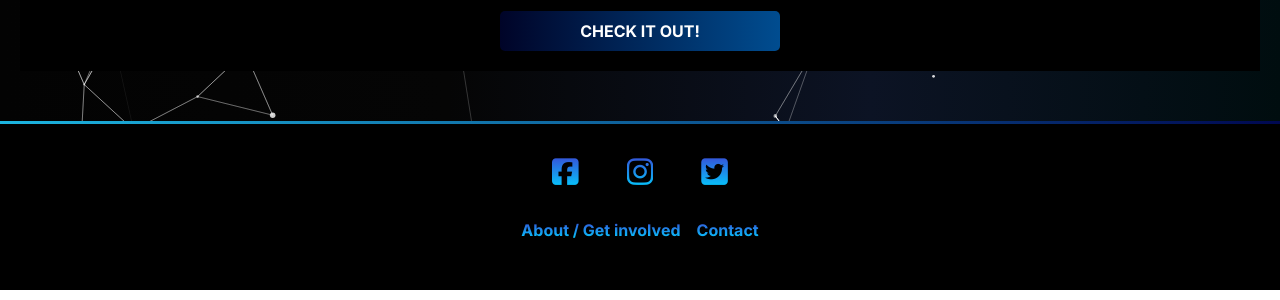
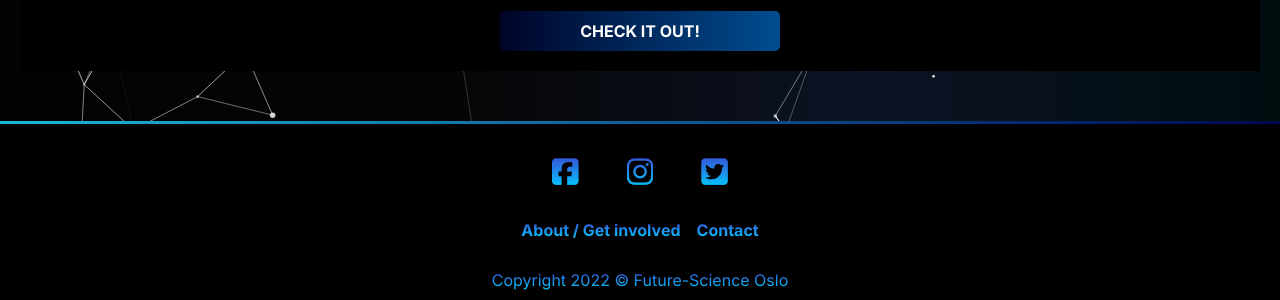
Before and after one commit to Jean-Christoffer/Museum, a plain HTML site: page index.html in a window 1280 px wide. Shown: the part 630-930 px from the top of the page. Drawn offline with nearby package versions, Linux system fonts and the light colour scheme.

Commit message:
Update styles.css

```diff
--- a/css/styles.css
+++ b/css/styles.css
@@ -220,6 +220,12 @@ header {
     -webkit-text-fill-color: transparent;
 
 
+ }
+ .copyright{
+    background: -webkit-linear-gradient(90deg, #00d2ff 0%, #3a47d5 100% );
+    -webkit-background-clip: text;
+    -webkit-text-fill-color: transparent;
+    margin-bottom: 10px;
  }
 
 
```
